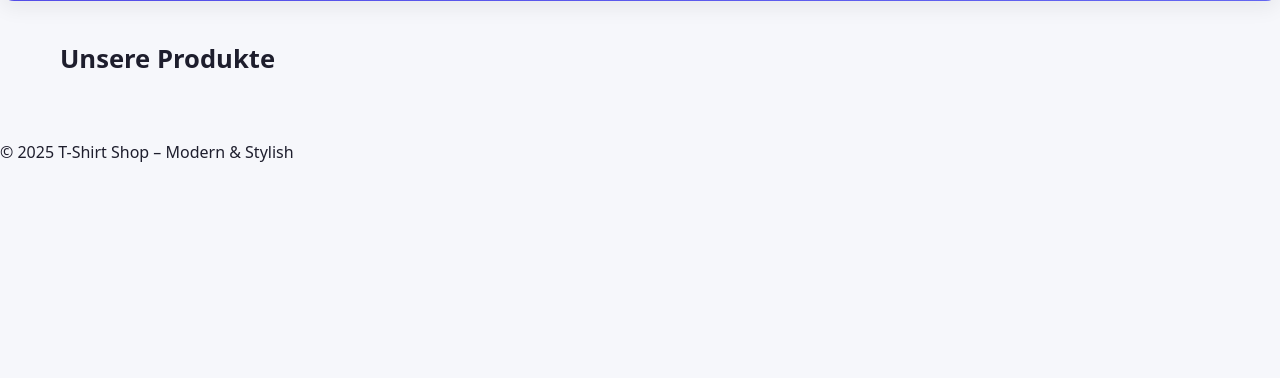
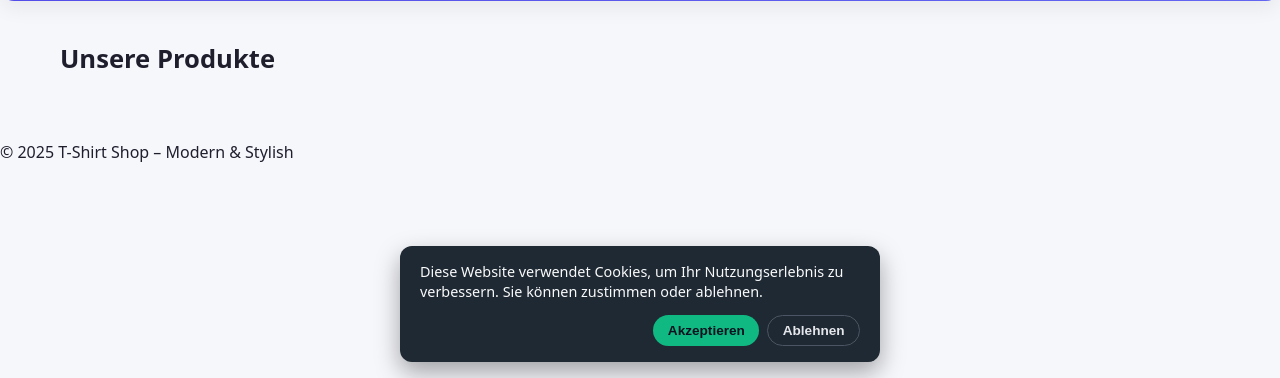
Before and after one commit to dalashh/chal3, a Flask app: page / in a window 1280 px wide. Shown: the part 422-800 px from the top of the page. Run offline with Flask 3, Linux system fonts and the light colour scheme; data that the repository does not hold is empty.

Commit message:
Zwischenstand

```diff
--- a/backend/static/cart.js
+++ b/backend/static/cart.js
@@ -146,7 +146,7 @@ async function addToCart(product) {
 
   if (isLoggedIn()) {
     // nur die Änderung (=1) ans Backend schicken
-    await syncItemToBackend(product.product_id, product.qty || 1, product.size || "M");
+    await syncItemToBackend(product.product_id, 1, product.size || "M");
     // danach echten Stand vom Server holen
     await loadCart();
   } else {
@@ -154,28 +154,23 @@ async function addToCart(product) {
   }
 }
 
-async function changeQty(productId, delta) {
+async function changeQty(productId, size, delta) {
   loadLocalCart();
-
-  const item = cart.find(p => p.product_id === productId);
+  const item = cart.find(p => p.product_id === productId && (p.size || "M") === (size || "M"));
   if (!item) return;
-
   item.qty += delta;
-if (item.qty <= 0) {
-  // lokal entfernen
-  cart = cart.filter(p => p.product_id !== productId);
-}
-
+  if (item.qty <= 0) {
+    cart = cart.filter(p => !(p.product_id === productId && (p.size || "M") === (size || "M")));
+  }
   saveLocalCart();
-
   if (isLoggedIn()) {
-  // nur die Änderung ±1 ans Backend schicken
-  await syncItemToBackend(item.product_id, delta, item.size);
-}
-
+    await syncItemToBackend(item.product_id, delta, item.size || "M");
+  }
   renderCart();
   updateCartCount();
 }
+
+
 
 // ---------- Load Cart for rendering (guest/local OR logged-in/backend) ----------
 async function loadCart() {
@@ -197,12 +192,9 @@ async function loadCart() {
       qty: i.qty,
       size: i.size || "M",
       name: i.name || (i.product?.name ?? "Produkt"),
-      price:
-        i.price ??
-        i.base_price ??
-        (i.product?.price ?? 0),
+      price: i.price ?? i.base_price ?? (i.product?.price ?? 0),
       subtotal: i.subtotal || null
-    }));
+      }));
 
     saveLocalCart();      // lokaler Mirror vom Server
     updateCartCount();
@@ -274,13 +266,13 @@ function renderCart(total = null) {
 
     const minus = document.createElement("button");
     minus.textContent = "–";
-   minus.onclick = () => changeQty(item.product_id, -1);
+    minus.onclick = () => changeQty(item.product_id, item.size || "M", -1);
     const qtySpan = document.createElement("span");
     qtySpan.textContent = String(item.qty);
 
     const plus = document.createElement("button");
     plus.textContent = "+";
-    plus.onclick  = () => changeQty(item.product_id, 1);
+    plus.onclick  = () => changeQty(item.product_id, item.size || "M", +1);
 
     controls.appendChild(minus);
     controls.appendChild(qtySpan);
@@ -335,3 +327,34 @@ window.addToCart = addToCart;
 window.toggleCart = toggleCart;
 window.changeQty = changeQty;
 window.checkout = checkout;
+
+
+// Größe auswählen
+document.addEventListener("click", (e) => {
+    if (!e.target.classList.contains("size-btn")) return;
+    if (e.target.hasAttribute("disabled")) return;
+
+    const parent = e.target.closest(".size-options");
+    parent.querySelectorAll(".size-btn").forEach(btn => btn.classList.remove("active"));
+    e.target.classList.add("active");
+});
+
+// Add-to-cart mit gewählter Größe
+function addSelectedSizeToCart(button) {
+    const wrapper = button.previousElementSibling.querySelector(".size-options");
+
+    const size = wrapper.querySelector(".size-btn.active")?.dataset.size;
+    if (!size) return alert("Bitte eine Größe auswählen.");
+
+    const productId = wrapper.dataset.productId;
+    const productName = wrapper.dataset.productName;
+    const productPrice = Number(wrapper.dataset.productPrice);
+
+    addToCart({
+        product_id: productId,
+        qty: 1,
+        size: size,
+        name: productName,
+        price: productPrice
+    });
+}
--- /dev/null
+++ b/backend/static/cookie-consent.js
@@ -0,0 +1,32 @@
+const COOKIE_CONSENT_KEY = "cookie-consent";
+
+  function showCookieBanner() {
+    const banner = document.getElementById("cookie-banner");
+    if (!banner) return;
+    banner.classList.remove("hidden");
+
+    const acceptBtn = document.getElementById("cookie-accept");
+    const declineBtn = document.getElementById("cookie-decline");
+
+    acceptBtn.addEventListener("click", () => {
+      localStorage.setItem(COOKIE_CONSENT_KEY, "accepted");
+      banner.classList.add("hidden");
+      // Hier könnt ihr z.B. Tracking/Analytics initialisieren
+    });
+
+    declineBtn.addEventListener("click", () => {
+      localStorage.setItem(COOKIE_CONSENT_KEY, "declined");
+      banner.classList.add("hidden");
+      // Keine optionalen Cookies/Tracker laden
+    });
+  }
+
+  document.addEventListener("DOMContentLoaded", () => {
+    const consent = localStorage.getItem(COOKIE_CONSENT_KEY);
+    if (!consent) {
+      // User war noch nie hier -> Banner anzeigen
+      showCookieBanner();
+    } else if (consent === "accepted") {
+      // Hier könnt ihr direkt optionale Cookies/Tracker laden
+    }
+  });
--- a/backend/static/shop.js
+++ b/backend/static/shop.js
@@ -2,6 +2,39 @@ document.addEventListener("DOMContentLoaded", () => {
     if (document.getElementById("product-list")) loadProducts();
     if (document.getElementById("product-detail")) loadProductDetail();
 });
+
+const COOKIE_CONSENT_KEY = "cookie-consent";
+
+  function showCookieBanner() {
+    const banner = document.getElementById("cookie-banner");
+    if (!banner) return;
+    banner.classList.remove("hidden");
+
+    const acceptBtn = document.getElementById("cookie-accept");
+    const declineBtn = document.getElementById("cookie-decline");
+
+    acceptBtn.addEventListener("click", () => {
+      localStorage.setItem(COOKIE_CONSENT_KEY, "accepted");
+      banner.classList.add("hidden");
+      // Hier könnt ihr z.B. Tracking/Analytics initialisieren
+    });
+
+    declineBtn.addEventListener("click", () => {
+      localStorage.setItem(COOKIE_CONSENT_KEY, "declined");
+      banner.classList.add("hidden");
+      // Keine optionalen Cookies/Tracker laden
+    });
+  }
+
+  document.addEventListener("DOMContentLoaded", () => {
+    const consent = localStorage.getItem(COOKIE_CONSENT_KEY);
+    if (!consent) {
+      // User war noch nie hier -> Banner anzeigen
+      showCookieBanner();
+    } else if (consent === "accepted") {
+      // Hier könnt ihr direkt optionale Cookies/Tracker laden
+    }
+  });
 
 async function loadProducts() {
   const list = document.getElementById("product-list");
@@ -13,37 +46,39 @@ async function loadProducts() {
         ${p.image ? `<img class="product-image" src="${p.image}" alt="${p.name}">` : ""}
         <h3>${p.name}</h3>
         <p>${p.description || ""}</p>
-        <p>Preis: ${p.base_price} €</p>
-        <button onclick="addToCart({ product_id: '${p.id}', qty: 1 })">
+        <p class="price-wrapper">
+          <span class="original-price" data-base-price="${p.base_price}">
+            ${p.base_price} €
+          </span>
+          <span class="discount-badge">-5%</span>
+          <span class="discounted-price"></span>
+        </p>
+        <select id="size-select-${p.id}">
+          ${Array.isArray(p.variants)
+            ? p.variants
+                .map(v => `<option value="${v.size}">${v.size}</option>`)
+                .join("")
+            : ""
+          }
+        </select>
+        <button onclick="addToCart({
+          product_id: '${p.id}',
+          qty: 1,
+          size: document.getElementById('size-select-${p.id}').value
+        })">
           In den Warenkorb
         </button>
       </div>
     `)
     .join("");
-}
-
-
-async function loadProductDetail() {
-    const params = new URLSearchParams(window.location.search);
-    const id = params.get("id");
-
-    const products = await apiGetProducts();
-    const p = products.find(x => x.id === id);
-
-    const detail = document.getElementById("product-detail");
-    detail.innerHTML = `
-        <h2>${p.name}</h2>
-        <p>Größe: ${p.size}</p>
-        <p>Preis: ${p.base_price}€</p>
-       <button onclick='addToCart({
-  product_id: "${p.id}",
-  name: "${p.name}",
-  price: ${p.base_price},
-  size: "${p.size || "Standard"}"
-})'>In den Warenkorb</button>
-
-
-    `;
+        const discountRate = 0.05;
+    document.querySelectorAll(".price-wrapper").forEach(wrapper => {
+      const base = parseFloat(
+        wrapper.querySelector(".original-price").dataset.basePrice
+      );
+      const discounted = (base * (1 - discountRate)).toFixed(2);
+      wrapper.querySelector(".discounted-price").textContent = `${discounted} €`;
+      });
 }
 
 // ADMIN
--- a/backend/static/style.css
+++ b/backend/static/style.css
@@ -262,3 +262,137 @@ input:focus {
     gap: 10px;
     margin-top: 10px;
 }
+
+.size-options {
+  display: flex;
+  gap: 10px;
+}
+
+.size-btn {
+  padding: 10px 18px;
+  border-radius: 6px;
+  border: 2px solid #ccc;
+  background: #f7f7f7;
+  font-weight: 600;
+  cursor: pointer;
+  transition: 0.2s ease;
+}
+
+.size-btn:hover:not(.active):not([disabled]) {
+  background: #eee;
+  border-color: #333;
+}
+
+.size-btn.active {
+  background: #111;
+  border-color: #111;
+  color: white;
+}
+
+.size-btn[disabled] {
+  opacity: 0.4;
+  cursor: not-allowed;
+  text-decoration: line-through;
+}
+
+.price-wrapper {
+  display: flex;
+  align-items: center;
+  gap: 0.5rem;
+  font-family: system-ui, -apple-system, BlinkMacSystemFont, "Segoe UI", sans-serif;
+}
+
+/* alter Preis durchgestrichen und etwas blasser */
+.original-price {
+  text-decoration: line-through;
+  color: #999;
+  font-size: 0.95rem;
+}
+
+/* Badge für -5% */
+.discount-badge {
+  background: linear-gradient(135deg, #ff4b4b, #ff7b3b);
+  color: #fff;
+  font-weight: 600;
+  font-size: 0.8rem;
+  padding: 0.1rem 0.45rem;
+  border-radius: 999px;
+  text-transform: uppercase;
+  letter-spacing: 0.03em;
+  box-shadow: 0 2px 4px rgba(0, 0, 0, 0.15);
+  margin-left: -1rem;
+  margin-top: -1.7rem;
+}
+
+/* neuer Preis hervorgehoben */
+.discounted-price {
+  font-size: 1.05rem;
+  font-weight: 700;
+  color: #1a7f2e;
+}
+
+/* Optional: leichte Animation beim Hover der Karte */
+.card:hover .discounted-price {
+  transform: scale(1.03);
+  transition: transform 0.15s ease-out;
+}
+
+.cookie-banner {
+  position: fixed;
+  bottom: 1rem;
+  left: 50%;
+  transform: translateX(-50%);
+  max-width: 480px;
+  width: calc(100% - 2rem);
+  background: #1f2933;
+  color: #f9fafb;
+  padding: 1rem 1.25rem;
+  border-radius: 0.75rem;
+  box-shadow: 0 10px 25px rgba(0, 0, 0, 0.35);
+  z-index: 9999;
+  font-family: system-ui, -apple-system, BlinkMacSystemFont, "Segoe UI", sans-serif;
+  font-size: 0.9rem;
+}
+
+.cookie-banner.hidden {
+  display: none;
+}
+
+.cookie-banner-content p {
+  margin: 0 0 0.75rem 0;
+  line-height: 1.4;
+}
+
+.cookie-banner-buttons {
+  display: flex;
+  justify-content: flex-end;
+  gap: 0.5rem;
+}
+
+.cookie-banner-buttons button {
+  border: none;
+  cursor: pointer;
+  padding: 0.45rem 0.9rem;
+  border-radius: 999px;
+  font-size: 0.85rem;
+  font-weight: 600;
+}
+
+#cookie-accept {
+  background: #10b981;
+  color: #0b1120;
+}
+
+#cookie-accept:hover {
+  background: #059669;
+}
+
+#cookie-decline {
+  background: transparent;
+  color: #e5e7eb;
+  border: 1px solid #4b5563;
+}
+
+#cookie-decline:hover {
+  background: #374151;
+}
--- a/backend/templates/index.html
+++ b/backend/templates/index.html
@@ -49,5 +49,19 @@
     <p>© 2025 T-Shirt Shop – Modern & Stylish</p>
 </footer>
 
+<div id="cookie-banner" class="cookie-banner hidden">
+  <div class="cookie-banner-content">
+    <p>
+      Diese Website verwendet Cookies, um Ihr Nutzungserlebnis zu verbessern.
+      Sie können zustimmen oder ablehnen.
+    </p>
+    <div class="cookie-banner-buttons">
+      <button id="cookie-accept">Akzeptieren</button>
+      <button id="cookie-decline">Ablehnen</button>
+    </div>
+  </div>
+</div>
+<script defer src="/static/cookie-consent.js"></script>
+
 </body>
 </html>
```
Also changed, not shown: backend/crud_carts.py (+51 -30 lines), .github/copilot-instructions.md (added), backend/static/login.js (line endings or trailing spaces).
